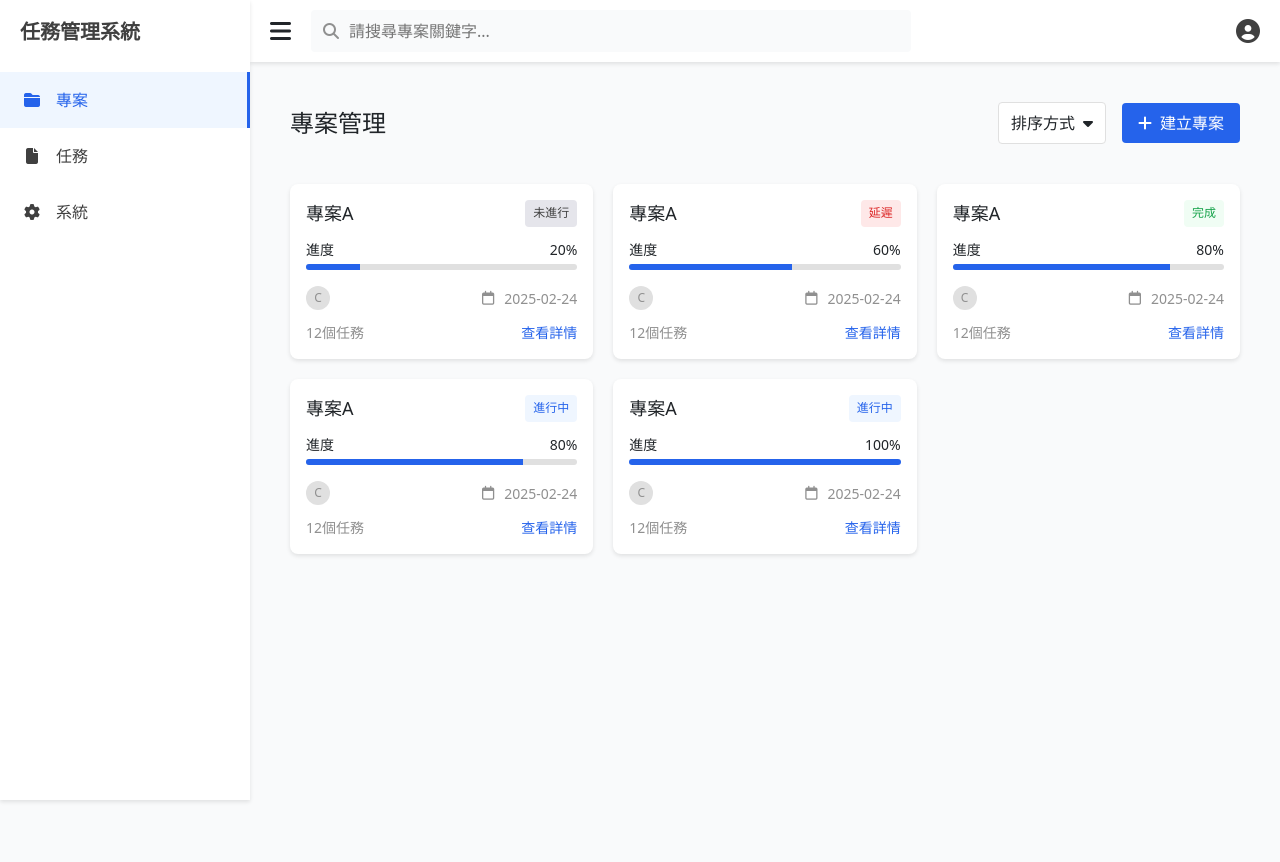
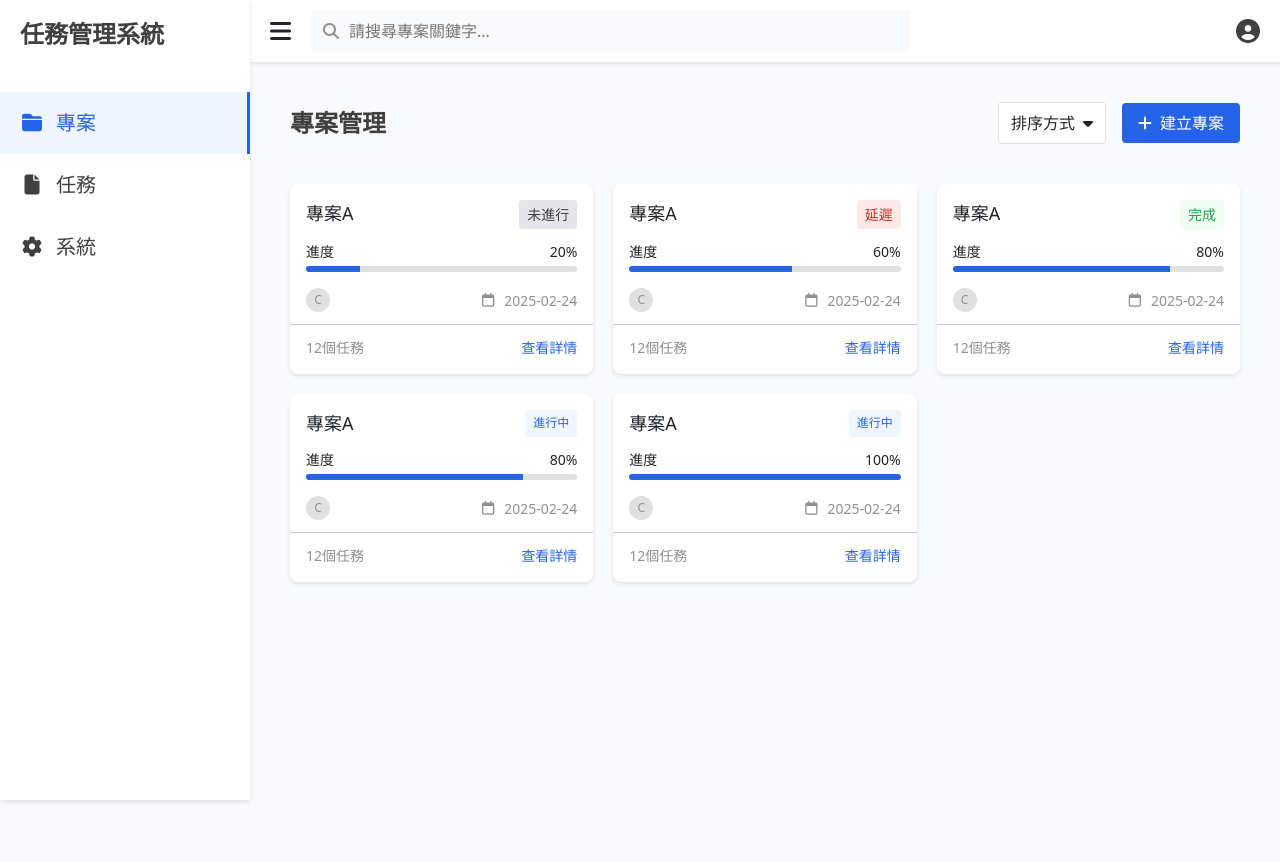
Before and after one commit to ntubclass/project_system, a Django app: template templates/project.html in a window 1280 px wide. Run offline with Django 3.2, Linux system fonts and the light colour scheme; the template is opened without the code that fills it, so the values that code supplies are empty.

Commit message:
修改 - css

```diff
--- a/static/css/base/variables.css
+++ b/static/css/base/variables.css
@@ -25,10 +25,11 @@
 
   /* 字體大小 */
   --font-size-12: 12px;
+  --font-size-14: 14px;
   --font-size-16: 16px;
-  --font-size-detail: 20px;
-  --font-size-base: 24px;
-  --font-size-title: 32px;
+  --font-size-18: 18px;
+  --font-size-20: 20px;
+  --font-size-24: 24px;
 
   /* 陰影參數 */
   --shadow-dropdown: 0px 4px 8px 0px rgba(64, 64, 64, 0.25);
--- a/static/css/layout/sidebar.css
+++ b/static/css/layout/sidebar.css
@@ -16,9 +16,9 @@
 }
 
 .sidebar-title {
-    font-size: 20px;
+    font-size: var(--font-size-24);
     font-weight: bold;
-    padding: 0 20px 20px 20px;
+    padding: 0 20px 35px 20px;
     color: var(--dark-gray);
 }
 
@@ -27,6 +27,7 @@
     align-items: center;
     padding: 16px 20px;
     color: var(--dark-gray);
+    font-size: var(--font-size-20);
     text-decoration: none;
     cursor: pointer;
 }
--- a/static/css/project.css
+++ b/static/css/project.css
@@ -21,8 +21,9 @@
 }
 
 .title {
-  font-size: 24px;
-  font-weight: 500;
+  font-size: var(--font-size-24);
+  font-weight: bolder;
+  color: var(--dark-gray);
 }
 
 .actions {
@@ -82,7 +83,7 @@
 }
 
 .project-title {
-  font-size: 18px;
+  font-size: var(--font-size-18);
   font-weight: 500;
 }
 
@@ -91,7 +92,7 @@
   color: var(--dark-blue);
   padding: 4px 8px;
   border-radius: 4px;
-  font-size: 12px;
+  font-size: var(--font-size-12);
 }
 
 .status-null {
@@ -99,7 +100,7 @@
   color: var(--dark-gray);
   padding: 4px 8px;
   border-radius: 4px;
-  font-size: 12px;
+  font-size: var(--font-size-14);
 }
 
 .status-done {
@@ -107,7 +108,7 @@
   color: var(--dark-green);
   padding: 4px 8px;
   border-radius: 4px;
-  font-size: 12px;
+  font-size: var(--font-size-14);
 }
 
 .status-delay {
@@ -115,14 +116,14 @@
   color: var(--dark-red);
   padding: 4px 8px;
   border-radius: 4px;
-  font-size: 12px;
+  font-size: var(--font-size-14);
 }
 
 .progress-label {
   display: flex;
   justify-content: space-between;
   margin-bottom: 4px;
-  font-size: 14px;
+  font-size: var(--font-size-14);
 }
 
 .progress-bar {
@@ -143,7 +144,13 @@
   display: flex;
   justify-content: space-between;
   align-items: center;
+  margin-left: -16px;
+  margin-right: -16px;
+  padding-left: 16px;
+  padding-right: 16px;
   margin-bottom: 12px;
+  padding-bottom: 12px;
+  border-bottom: 1px solid var(--border-color);
 }
 
 .user-avatar {
@@ -159,7 +166,7 @@
   display: flex;
   justify-content: center;
   align-items: center;
-  font-size: 12px;
+  font-size: var(--font-size-12);
   color: var(--light-gray);
 }
 
@@ -167,7 +174,7 @@
   display: flex;
   flex-direction: row;
   align-items: center;
-  font-size: 14px;
+  font-size: var(--font-size-14);
   color: var(--light-gray);
 }
 
@@ -178,7 +185,7 @@
 .card-footer {
   display: flex;
   justify-content: space-between;
-  font-size: 14px;
+  font-size: var(--font-size-14);
 }
 
 .tasks {
```
